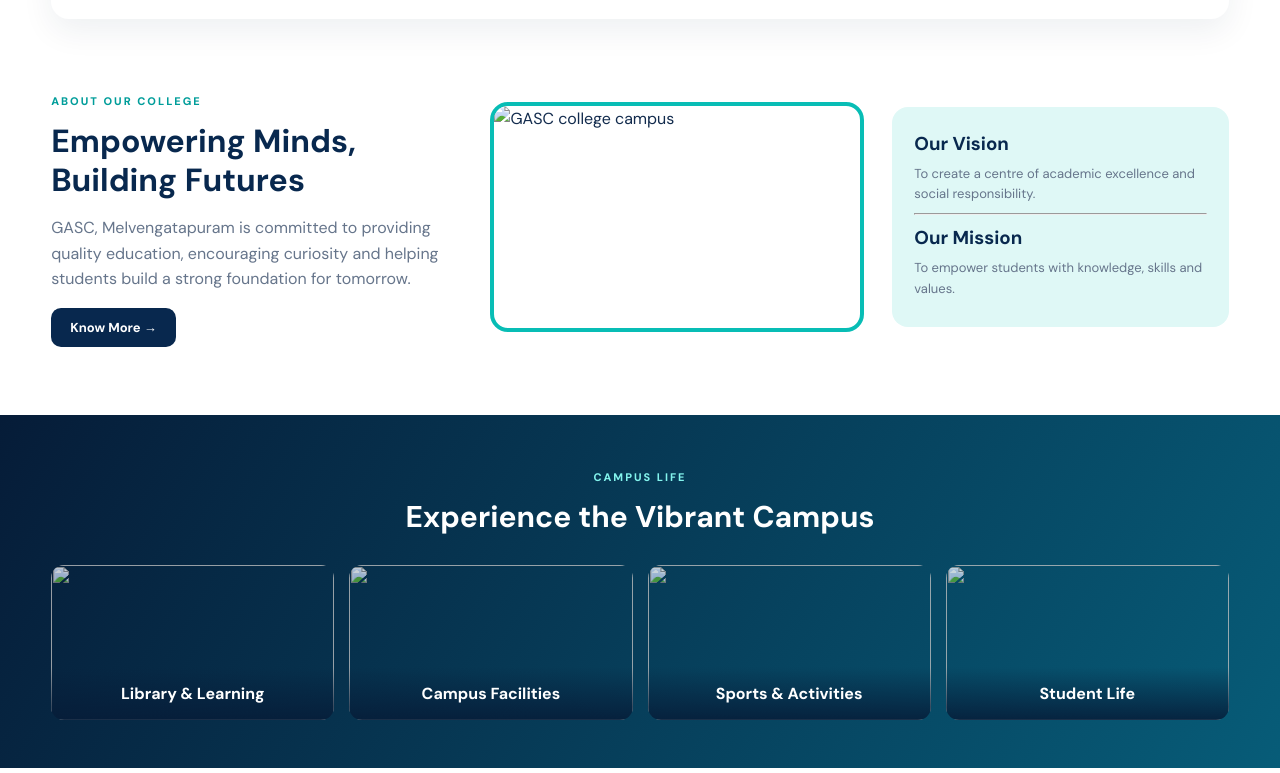
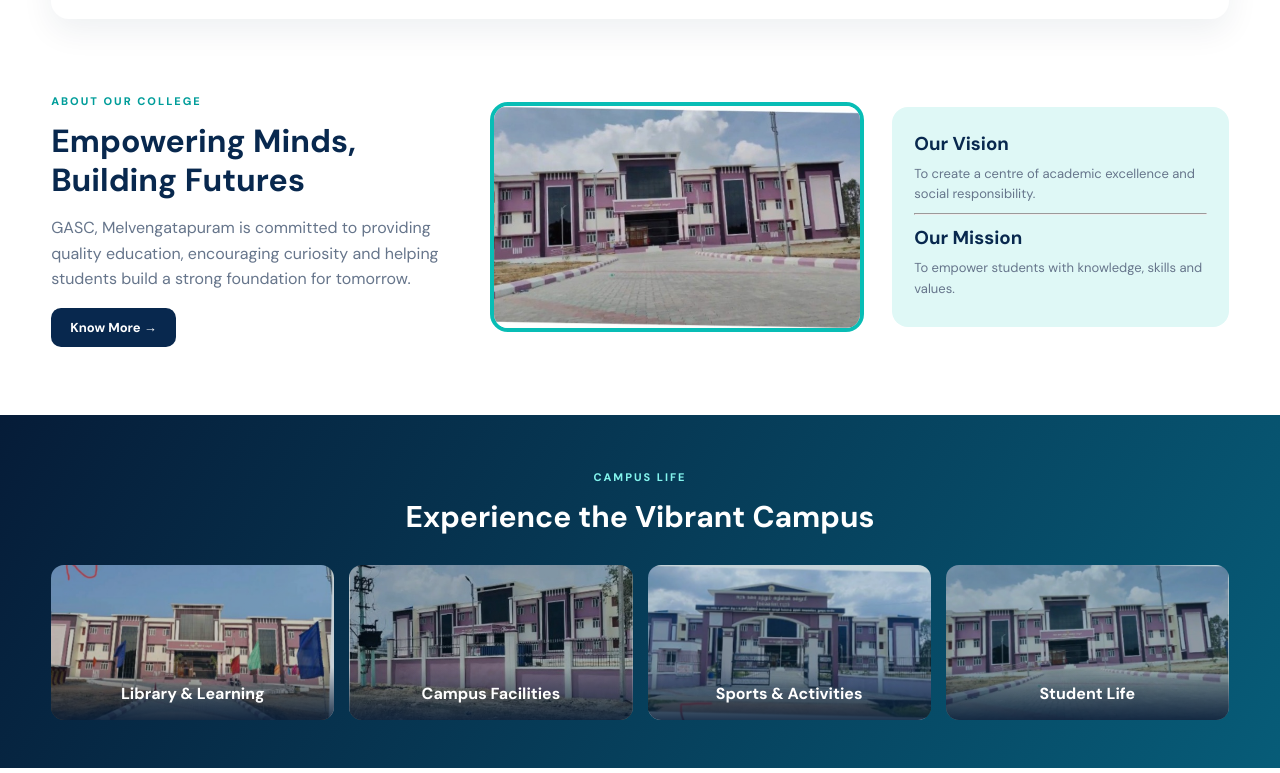
Before and after one commit to tharunkumar74893-star/gasc-college-management, a plain HTML site: page index.html in a window 1280 px wide. Shown: the part 707-1480 px from the top of the page. Drawn offline with nearby package versions, Linux system fonts and the light colour scheme; no server answers.

Commit message:
Add files via upload

```diff
--- a/index.html
+++ b/index.html
@@ -1,8 +1,8 @@
 <!doctype html><html lang="en"><head><meta charset="utf-8"><meta name="viewport" content="width=device-width,initial-scale=1"><title>GASC Melvengatapuram | Home</title><link rel="stylesheet" href="assets/style.css"></head><body data-page="home"><div id="header"></div><main>
 <section class="hero"><div class="hero-bg" id="hero-bg"></div><div class="hero-shade"></div><div class="hero-content wrap"><span class="eyebrow light">GOVERNMENT ARTS AND SCIENCE COLLEGE</span><h1 id="hero-title">Learn Today.<br><em>Lead Tomorrow.</em></h1><p id="hero-text">A place to learn, grow and achieve your dreams with quality education and holistic development.</p><div class="actions"><a class="btn teal" href="about.html">Explore College <b>→</b></a><a class="btn outline-light" href="login.html">Student Portal <b>→</b></a></div><div class="dots" id="hero-dots"></div></div><button class="slider-arrow prev" id="prev-slide" aria-label="Previous image">‹</button><button class="slider-arrow next" id="next-slide" aria-label="Next image">›</button></section>
 <section class="highlights wrap"><article><b>✦</b><strong>5</strong><span>Undergraduate<br>Programmes</span></article><article><b>♟</b><strong>Dedicated</strong><span>Faculty & Mentors</span></article><article><b>▦</b><strong>Learning</strong><span>Facilities</span></article><article><b>🏆</b><strong>Active</strong><span>Sports & Cultural Life</span></article></section>
-<section class="section wrap about-preview"><div><span class="eyebrow">ABOUT OUR COLLEGE</span><h2>Empowering Minds,<br>Building Futures</h2><p id="about-copy">GASC, Melvengatapuram is committed to providing quality education, encouraging curiosity and helping students build a strong foundation for tomorrow.</p><a class="btn navy" href="about.html">Know More →</a></div><img src="assets/images/campus-front-1.jpg" alt="GASC college campus"><aside><h3>Our Vision</h3><p id="vision-copy">To create a centre of academic excellence and social responsibility.</p><hr><h3>Our Mission</h3><p>To empower students with knowledge, skills and values.</p></aside></section>
-<section class="campus-band"><div class="wrap"><span class="eyebrow light">CAMPUS LIFE</span><h2>Experience the Vibrant Campus</h2><div class="campus-cards"><a href="facilities.html"><img src="assets/images/campus-front-2.jpg"><b>Library & Learning</b></a><a href="facilities.html"><img src="assets/images/campus-side-view.jpg"><b>Campus Facilities</b></a><a href="activities.html"><img src="assets/images/campus-entrance.jpg"><b>Sports & Activities</b></a><a href="activities.html"><img src="assets/images/campus-front-1.jpg"><b>Student Life</b></a></div></div></section>
+<section class="section wrap about-preview"><div><span class="eyebrow">ABOUT OUR COLLEGE</span><h2>Empowering Minds,<br>Building Futures</h2><p id="about-copy">GASC, Melvengatapuram is committed to providing quality education, encouraging curiosity and helping students build a strong foundation for tomorrow.</p><a class="btn navy" href="about.html">Know More →</a></div><img src="images/campus-front-1.jpg" alt="GASC college campus"><aside><h3>Our Vision</h3><p id="vision-copy">To create a centre of academic excellence and social responsibility.</p><hr><h3>Our Mission</h3><p>To empower students with knowledge, skills and values.</p></aside></section>
+<section class="campus-band"><div class="wrap"><span class="eyebrow light">CAMPUS LIFE</span><h2>Experience the Vibrant Campus</h2><div class="campus-cards"><a href="facilities.html"><img src="images/campus-front-2.jpg"><b>Library & Learning</b></a><a href="facilities.html"><img src="images/campus-side-view.jpg"><b>Campus Facilities</b></a><a href="activities.html"><img src="images/campus-entrance.jpg"><b>Sports & Activities</b></a><a href="activities.html"><img src="images/campus-front-1.jpg"><b>Student Life</b></a></div></div></section>
 <section class="section wrap"><div class="section-title"><span class="eyebrow">ACADEMIC PROGRAMMES</span><h2>Explore Our Departments</h2><p>Discover the programmes and academic communities at GASC.</p></div><div class="grid five" id="home-departments"></div></section>
-<section class="section soft"><div class="wrap split-updates"><div><div class="section-title left"><span class="eyebrow">STAY INFORMED</span><h2>Latest Updates</h2></div><div id="home-notices" class="notice-list"></div><a class="text-link" href="notices.html">View all notices →</a></div><div><div class="section-title left"><span class="eyebrow">MEMORIES</span><h2>College Gallery</h2></div><div class="mini-gallery"><img src="assets/images/campus-entrance.jpg"><img src="assets/images/campus-front-1.jpg"><img src="assets/images/campus-front-2.jpg"><img src="assets/images/campus-side-view.jpg"></div><a class="text-link" href="gallery.html">Explore gallery →</a></div></div></section>
+<section class="section soft"><div class="wrap split-updates"><div><div class="section-title left"><span class="eyebrow">STAY INFORMED</span><h2>Latest Updates</h2></div><div id="home-notices" class="notice-list"></div><a class="text-link" href="notices.html">View all notices →</a></div><div><div class="section-title left"><span class="eyebrow">MEMORIES</span><h2>College Gallery</h2></div><div class="mini-gallery"><img src="images/campus-entrance.jpg"><img src="images/campus-front-1.jpg"><img src="images/campus-front-2.jpg"><img src="images/campus-side-view.jpg"></div><a class="text-link" href="gallery.html">Explore gallery →</a></div></div></section>
 </main><div id="footer"></div><script src="https://cdn.jsdelivr.net/npm/@supabase/supabase-js@2"></script><script src="assets/config.js"></script><script src="assets/app.js"></script></body></html>
```
Also changed, not shown: about.html (+1 -1 lines), facilities.html (+1 -1 lines), gallery.html (+1 -1 lines), ATTENDANCE_TIMETABLE_UPDATE_TA.txt (added), FINAL_DEPLOYMENT_NOTES_TA.txt (added), INTEGRATION_STATUS_TA.txt (added), README_INTEGRATION.txt (added), README_UPDATE.txt (added).
